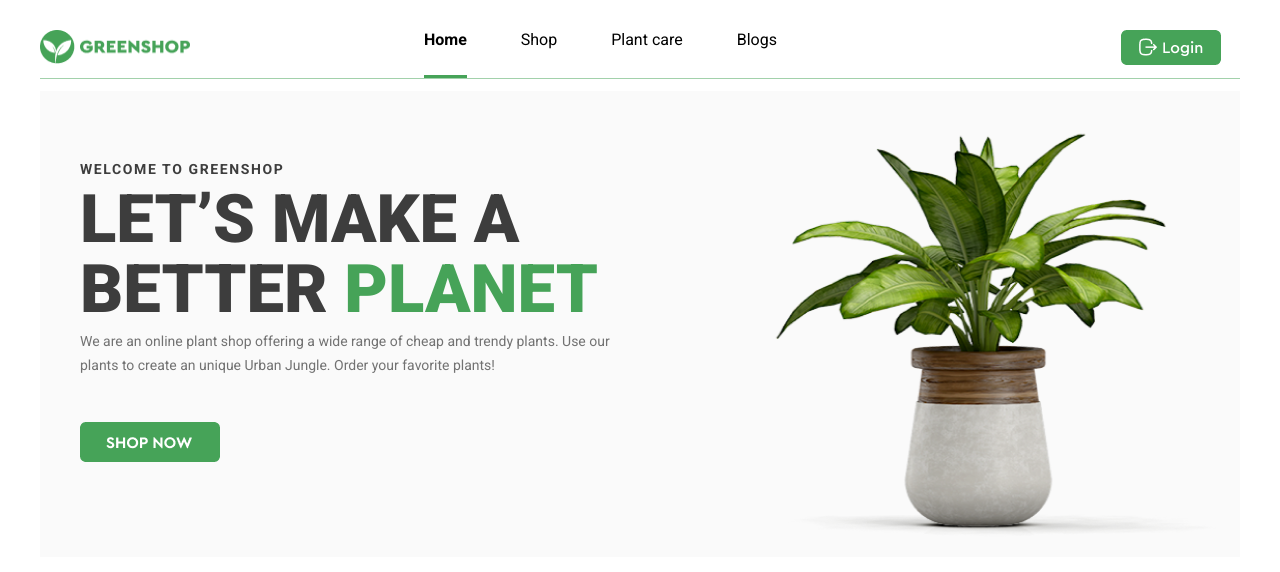
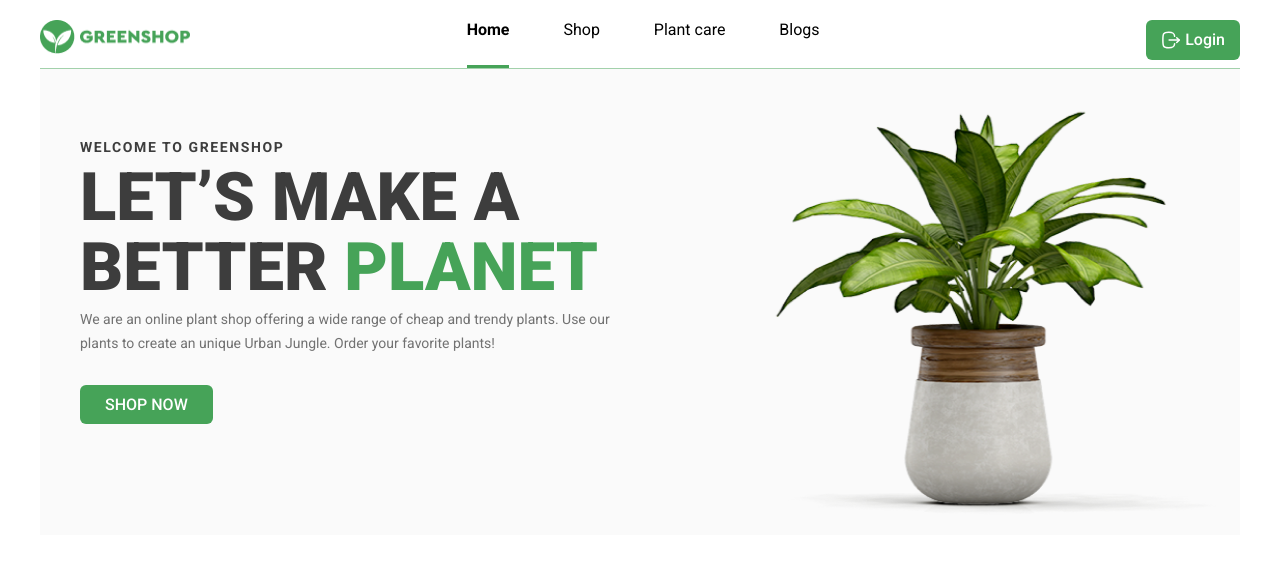
Before and after one commit to alurnana/greenshop, a plain HTML site: page index.html in a window 1280 px wide. Drawn offline with Linux system fonts and the light colour scheme.

Commit message:
fixed hw

```diff
--- a/index.html
+++ b/index.html
@@ -21,23 +21,22 @@
                     <a href="#" class="link-header active">Home</a>
                     <a href="#" class="link-header">Shop</a>
                     <a href="#" class="link-header">Plant care</a>
-                    <a href="#" class="link-header last-child">Blogs</a>
+                    <a href="#" class="link-header">Blogs</a>
                 </nav>
                 <a href="#" class="login">
-                    <img src="./images/Button-login.png" alt="login">
+                    <img src="./images/Logout.svg" width="20px" height="20px" alt="login">
+                    <p>Login</p>
                 </a>
             </header>
             <div class="content-block">
                 <div class="text-container">
-                    <h2 class="h2">Welcome to GreenShop</h2>
+                    <h2 class="subtitle">Welcome to GreenShop</h2>
 
-                    <h1 class="h1">Let’s Make a Better <span>Planet</span></h1>
+                    <h1 class="title">Let’s Make a Better <span>Planet</span></h1>
 
-                     <p class="p">We are an online plant shop offering a wide range of cheap and trendy plants. Use our plants to create an unique Urban Jungle. Order your favorite plants!</p>
+                     <p class="desc">We are an online plant shop offering a wide range of cheap and trendy plants. Use our plants to create an unique Urban Jungle. Order your favorite plants!</p>
 
-                     <a href="#" class="button-shop-now-image">
-                        <img src="./images/Button-shop-now.png" alt="shop now">
-                    </a>
+                     <a href="#" class="button-shop-now">Shop now</a>
                 </div>
 
                 <img src="./images/Big-plant.png" alt="big plant" class="img-big-plant" height="450" width="500">
--- a/style.css
+++ b/style.css
@@ -14,14 +14,17 @@ body {
 }
 
 .header {
-    margin-top: 30px;
-    margin-bottom: 12px;
     border-bottom: 0.3px solid rgba(70, 163, 88, 0.5) ;
+    padding-top: 20px;
+    display: flex;
+    justify-content: space-between;
+
 }
 
 .logo {
     display: inline-block;
     vertical-align: middle;
+    max-width: 150px;
 }
 
 .logo img {
@@ -30,9 +33,20 @@ body {
 }
 
 .login {
+    padding: 10px 15px;
+    height: 40px;
+    text-decoration: none;
+    color: #fff;
+    background-color: #46A358;
+    border-radius: 6px;
+    font-weight: 500;
+}
+.login>p {
+    display: inline-block;
     vertical-align: top;
+    margin: 0;
+}
 
-}
 
 .navigation-bar {
     display: inline-block;
@@ -48,9 +62,6 @@ body {
     display: inline-block;
 }
 
-.last-child {
-    margin-right: 340px;
-}
 
 .active {
     padding-bottom: 25px;
@@ -74,7 +85,7 @@ body {
 }
 
 
-.h2 {
+.subtitle {
     margin: 0;
     margin-bottom: 7px;
     font-size: 14px;
@@ -84,7 +95,7 @@ body {
     ;
 }
 
-.h1 {
+.title {
     width: 530px;
     font-size: 67px;
     text-transform: uppercase;
@@ -94,25 +105,29 @@ body {
     color: rgba(61, 61, 61, 1);
 }
 
-.h1>span {
+.title>span {
     background: none;
     color: #46A358;
 }
 
-.p {
+.desc {
     color: rgba(114, 114, 114, 1);
     font-size: 14px;
-    margin: 0;
-    margin-top: 5px;
+    margin: 5px 0 40px;
     line-height: 24px;
     width: 555px;
     font-weight: 400;
 }
 
-.button-shop-now-image>img {
-    margin: 0;
-    margin-top: 45px;
-
+.button-shop-now {
+    padding: 10px 25px;
+    text-decoration: none;
+    text-transform: uppercase;
+    color: #fff;
+    background-color: #46A358;
+    border-radius: 6px;
+    font-weight: 500;
+    font-size: 16px;
 }
 
 .img-big-plant {
```
Also changed, not shown: images/Logout.svg (added).
